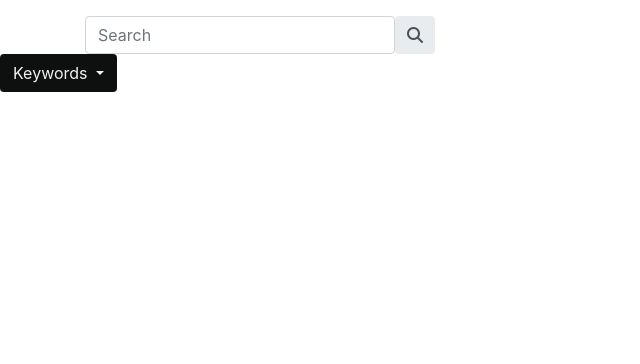
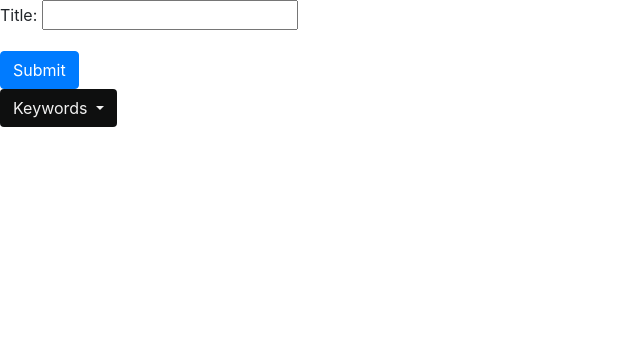
Before and after one commit to Janisroz/SatoriKnowledgeBase, a Django app: page / in a window 1280 px wide. Shown: the part 56-420 px from the top of the page, without its empty margins (0-640 px from the left). Run offline with Django 3.2, Linux system fonts and the light colour scheme; data that the repository does not hold is empty; parts of the project's set-up code (start-up, migrations or seed data) failed here and were passed over; some libraries are stand-ins or nearby versions.

Commit message:
Complete filter and search setup

```diff
--- a/knowledgebase/forms.py
+++ b/knowledgebase/forms.py
@@ -4,9 +4,4 @@ import django_filters
 
 
 class VideoTitleForm(forms.Form):
-    class Meta:
-        model = Post
-        fields = ('title')
-
-
-class KeywordFilter(django_filters.FilterSet):
+    title = forms.CharField()
--- a/knowledgebase/urls.py
+++ b/knowledgebase/urls.py
@@ -2,5 +2,6 @@ from . import views
 from django.urls import path
 
 urlpatterns = [
-    path('', views.VideoList.as_view(), name='home')
+    # path('', views.VideoList.as_view(), name='index')
+    path('', views.index, name='index'),
 ]
--- a/knowledgebase/views.py
+++ b/knowledgebase/views.py
@@ -1,12 +1,45 @@
-from django.shortcuts import render
-from django.views import generic
+from django.shortcuts import render, get_object_or_404
+from django.views import generic, View
 from .models import Post, Keyword
-from .forms import VideoFilterForm
+from .forms import VideoTitleForm
+from .filters import PostFilter
+from django.views.generic.list import ListView
 
 
-class VideoList(generic.ListView):
-    posts = Post
-    keywords = Keyword
-    queryset = Post.objects.filter(status=1).order_by('-upload_date')
-    template_name = 'index.html'
-    paginate_by = 8
+# class VideoList(generic.ListView):
+#     posts = Post
+#     keywords = Keyword
+#     queryset = Post.objects.filter(status=1).order_by('-upload_date')
+#     template_name = 'index.html'
+#     paginate_by = 8
+#     form: VideoTitleForm()
+
+
+def index(request):
+    title = request.GET.get('title')
+    posts = Post.objects.all()
+    if title:
+        posts = posts.filter(title__icontains=title)
+    # post_filter = PostFilter(request.GET, queryset=Post.objects.all())
+    context = {
+        'form': VideoTitleForm(),
+        'post_list': posts
+    }
+    return render(request, 'index.html', context)
+
+
+# class VideoList(ListView):
+#     queryset = Post.objects.filter(status=1).order_by('-upload_date')
+#     template_name = 'index.html'
+#     context_object_name = 'post_list'
+#     paginate_by = 8
+
+#     def get_queryset(self):
+#         queryset = super().get_queryset()
+#         self.filterset = PostFilter(self.request.GET, queryset=queryset)
+#         return self.filterset.qs
+
+#     def get_context_data(self, **kwargs):
+#         context = super().get_context_data(**kwargs)
+#         context['form'] = self.filterset.form
+#         return context
--- a/satoriknowledge/settings.py
+++ b/satoriknowledge/settings.py
@@ -30,7 +30,8 @@ SECRET_KEY = os.environ.get('SECRET_KEY')
 DEBUG = True
 
 ALLOWED_HOSTS = ['8000-janisroz-satoriknowledge-pi79cwesmn.us2.codeanyapp.com',
-                 'satori-knowledgebase-f34b4f67eb41.herokuapp.com']
+                 'satori-knowledgebase-f34b4f67eb41.herokuapp.com',
+                 '8001-janisroz-satoriknowledge-pi79cwesmn.us2.codeanyapp.com']
 
 
 # Application definition
--- a/templates/index.html
+++ b/templates/index.html
@@ -1,23 +1,9 @@
 {% extends "base.html" %} {% block content %}
-<!-- Search bar (NEED TO WIRE UP) -->
-<div class="container mt-3">
-  <div class="row">
-    <div class="col-4 d-flex justify-content-left">
-      <div class="input-group rounded">
-        <input
-          type="search"
-          class="form-control rounded"
-          placeholder="Search"
-          aria-label="Search"
-          aria-describedby="search-addon"
-        />
-        <span class="input-group-text border-0" id="search-addon">
-          <i class="fas fa-search"></i>
-        </span>
-      </div>
-    </div>
-  </div>
-</div>
+<!-- Search bar -->
+<form action="GET" action="{% url 'index' %}">
+    {{ form.as_p }}
+    <input type="submit" value="Submit" class="btn btn-primary">
+</form>
 <!-- Keyword Dropdown -->
 <div class="dropdown">
     <button class="btn btn-dropdown dropdown-toggle" type="button" data-toggle="dropdown" aria-expanded="false">
```
Also changed, not shown: knowledgebase/filters.py (added, +7 -0 lines).
